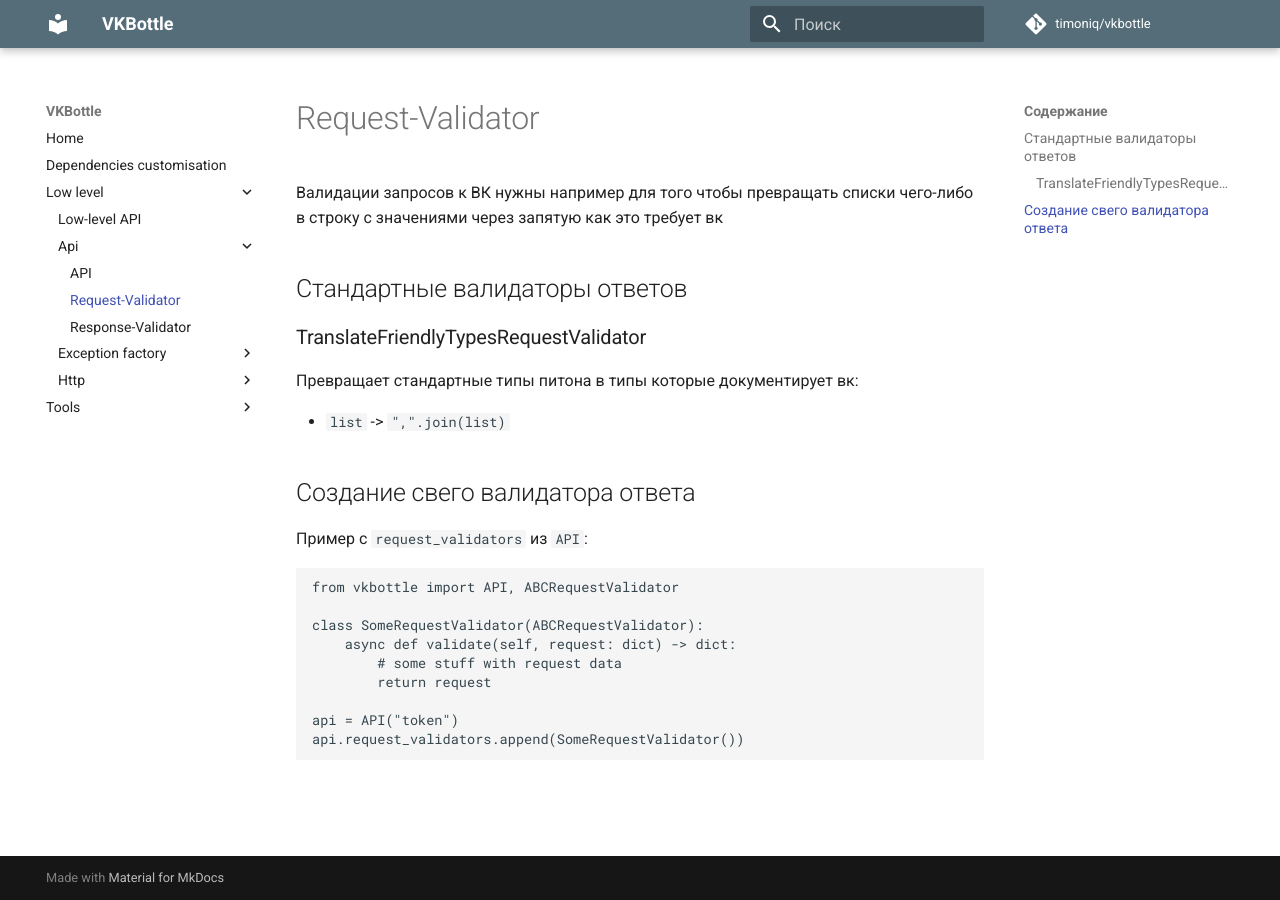
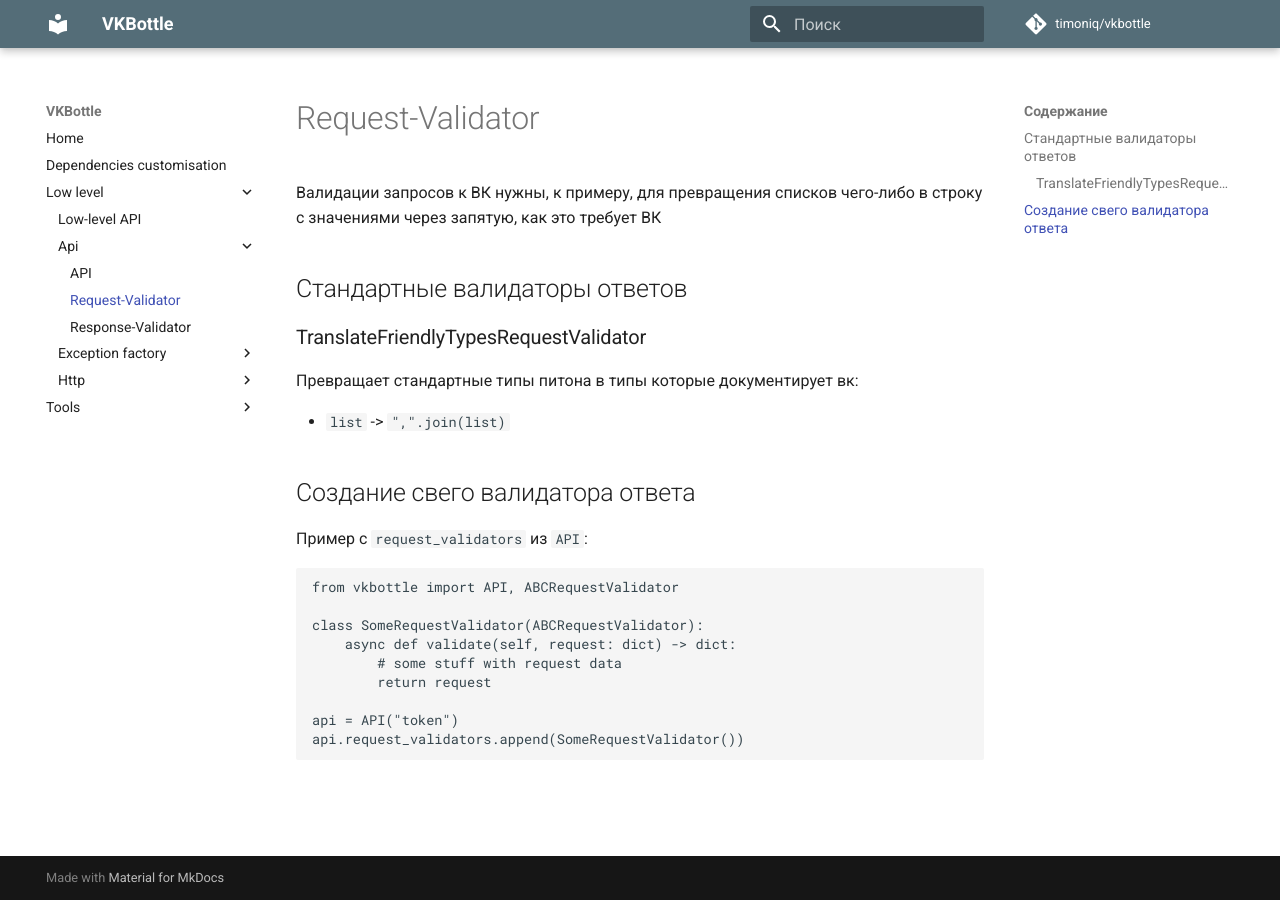
Before and after one commit to vkbottle/vkbottle, an MkDocs documentation site: the page built from docs/low-level/api/request-validator.md, in a window 1280 px wide. Built offline with MkDocs 1.6.1 and Material for MkDocs 9.7.7, drawn with Linux system fonts in a browser that asks for light colours; comment, search, counter and statistics services are not loaded.

Commit message:
Update request-validator.md

```diff
--- a/docs/low-level/api/request-validator.md
+++ b/docs/low-level/api/request-validator.md
@@ -1,6 +1,6 @@
 # Request-Validator
 
-Валидации запросов к ВК нужны например для того чтобы превращать списки чего-либо в строку с значениями через запятую как это требует вк
+Валидации запросов к ВК нужны, к примеру, для превращения списков чего-либо в строку с значениями через запятую, как это требует ВК
 
 ## Стандартные валидаторы ответов
 
```
